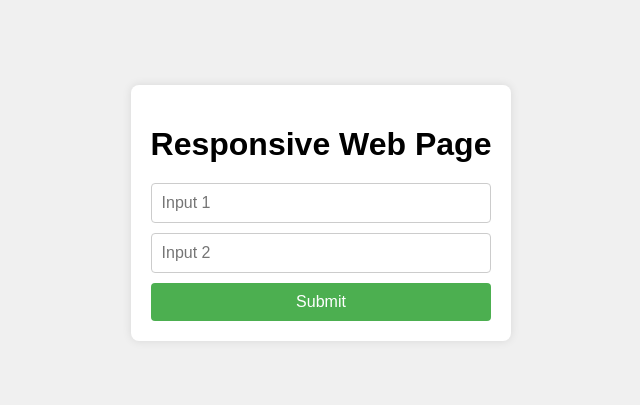
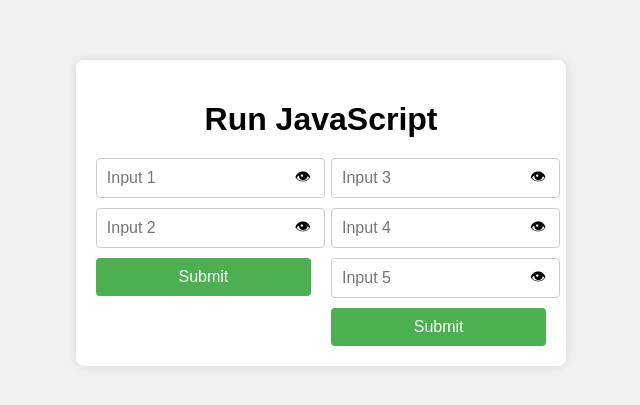
Before and after one commit to softvar/run-js, a website built with webpack: page index.html in a window 1280 px wide. Shown: the part 187-592 px from the top of the page, without its empty margins (319-959 px from the left). Built offline with Linux system fonts and the light colour scheme.

Commit message:
add more features

```diff
--- a/css/style.css
+++ b/css/style.css
@@ -21,17 +21,34 @@ h1 {
   margin-bottom: 20px;
 }
 
+.form-container {
+  display: flex;
+  gap: 20px;
+  justify-content: center;
+}
+
 form {
   display: flex;
   flex-direction: column;
   gap: 10px;
 }
 
-input[type="text"] {
+.input-group {
+  display: flex;
+  align-items: center;
+}
+
+input[type="password"], input[type="text"] {
   padding: 10px;
   border: 1px solid #ccc;
   border-radius: 4px;
   font-size: 16px;
+  flex: 1;
+}
+
+.toggle-password {
+  margin-left: -30px;
+  cursor: pointer;
 }
 
 button {
@@ -53,7 +70,12 @@ button:hover {
       width: 90%;
   }
 
-  input[type="text"] {
+  .form-container {
+      flex-direction: column;
+      align-items: center;
+  }
+
+  input[type="password"], input[type="text"] {
       font-size: 14px;
   }
 }
--- a/index.html
+++ b/index.html
@@ -8,13 +8,35 @@
 </head>
 <body>
     <div class="container">
-        <h1>Responsive Web Page</h1>
-        <form id="inputForm">
-            <input type="text" id="input1" name="input1" placeholder="Input 1">
-            <input type="text" id="input2" name="input2" placeholder="Input 2">
-
-            <button type="submit">Submit</button>
-        </form>
+        <h1>Run JavaScript</h1>
+        <div class="form-container">
+            <form id="inputForm1">
+                <div class="input-group">
+                    <input type="password" id="input1" name="input1" placeholder="Input 1">
+                    <span class="toggle-password" onclick="togglePassword('input1')">&#128065;</span>
+                </div>
+                <div class="input-group">
+                    <input type="password" id="input2" name="input2" placeholder="Input 2">
+                    <span class="toggle-password" onclick="togglePassword('input2')">&#128065;</span>
+                </div>
+                <button type="submit">Submit</button>
+            </form>
+            <form id="inputForm2">
+                <div class="input-group">
+                    <input type="password" id="input3" name="input3" placeholder="Input 3">
+                    <span class="toggle-password" onclick="togglePassword('input3')">&#128065;</span>
+                </div>
+                <div class="input-group">
+                    <input type="password" id="input4" name="input4" placeholder="Input 4">
+                    <span class="toggle-password" onclick="togglePassword('input4')">&#128065;</span>
+                </div>
+                <div class="input-group">
+                    <input type="password" id="input5" name="input5" placeholder="Input 5">
+                    <span class="toggle-password" onclick="togglePassword('input5')">&#128065;</span>
+                </div>
+                <button type="submit">Submit</button>
+            </form>
+        </div>
     </div>
     <script src="dist/bundle.js"></script>
     <script src="js/script.js"></script>
--- a/js/script.js
+++ b/js/script.js
@@ -2,6 +2,10 @@ window.onload = function() {
   const urlParams = new URLSearchParams(window.location.search);
   const input1Value = urlParams.get('a');
   const input2Value = urlParams.get('b');
+
+  function getInputValue(input) {
+    return document.getElementById(input).value;
+  }
 
   if (input1Value !== null) {
       document.getElementById('input1').value = input1Value;
@@ -11,10 +15,28 @@ window.onload = function() {
       document.getElementById('input2').value = input2Value;
   }
 
-  document.getElementById('inputForm').addEventListener('submit', function(event) {
+  document.getElementById('inputForm1').addEventListener('submit', function(event) {
+    event.preventDefault();  // Prevent the default form submission
+    const p = window.runjs.generateDeterministicHash(getInputValue('input1'), getInputValue('input2'));
+
+    alert(p);
+  });
+
+  document.getElementById('inputForm2').addEventListener('submit', function(event) {
     event.preventDefault();  // Prevent the default form submission
     const p = window.runjs.generateDeterministicHash(document.getElementById('input1').value, document.getElementById('input2').value);
 
-    alert(p);
+    const result = getInputValue('input3') + (p || getInputValue('input4')) + getInputValue('input5')
+
+    console.log(result);
   });
 };
+
+function togglePassword(inputId) {
+    const input = document.getElementById(inputId);
+    if (input.type === "password") {
+        input.type = "text";
+    } else {
+        input.type = "password";
+    }
+}
--- a/lib/hash.js
+++ b/lib/hash.js
@@ -1,5 +1,5 @@
 function complexHashCode(str) {
-  let hash = 0x811c9dc5;
+  let hash = 0x811c9d;
 
   for (var i = 0; i < str.length; i++) {
     hash ^= str.charCodeAt(i);
@@ -30,9 +30,6 @@ function generateDeterministicHash(key, salt) {
   let deterministicHash = hexHash.slice(0, 12);
 
   deterministicHash += String.fromCharCode(33 + (hash % 15)); // Add a special character from '!' to '/'
-  deterministicHash += String.fromCharCode(65 + (hash % 26)); // Add an uppercase letter
-  deterministicHash += String.fromCharCode(97 + (hash % 26)); // Add a lowercase letter
-  deterministicHash += String.fromCharCode(48 + (hash % 10)); // Add a digit
 
   return deterministicHash;
 }
--- a/package.json
+++ b/package.json
@@ -9,8 +9,6 @@
     "webpack-cli": "^5.1.4"
   },
   "scripts": {
-    "rollup": "rollup index.js --file dist/bundle.js --format umd --name 'runjs'",
-    "uglify": "uglifyjs ./dist/bundle.js --compress --mangle --source-map --output ./dist/bundle.min.js",
     "webpack": "webpack --config webpack.config.js"
   },
   "repository": {
```
Also changed, not shown: dist/bundle.js.
